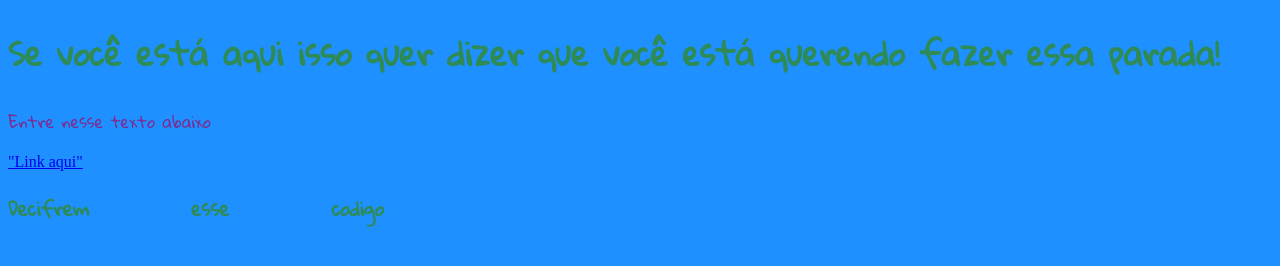
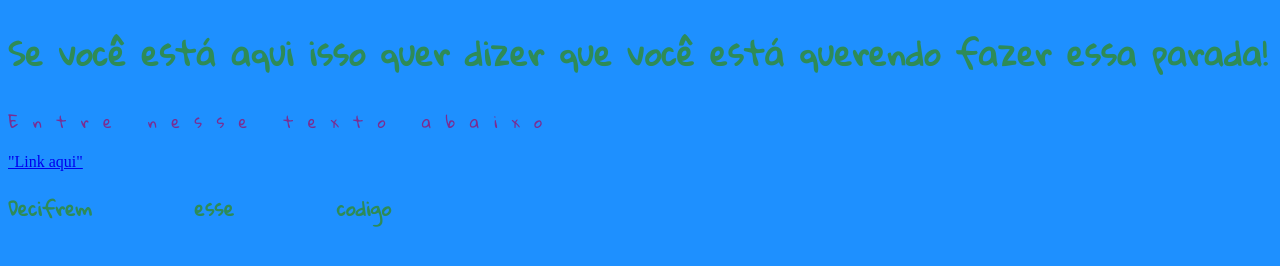
Before and after one commit to blpgc/blpgc.github.io, a plain HTML site: page index.html in a window 1280 px wide. Drawn offline with Linux system fonts and the light colour scheme.

```diff
--- a/style.css
+++ b/style.css
@@ -1,14 +1,16 @@
 h1 {
   color:seagreen;
       font-family: 'Gloria Hallelujah', cursive;
-
+      letter-spacing:0.02em
 }
 p {
+  letter-spacing: 0.9em;
   color: rgb( 123, 45, 145);
      line-height:1.95em;
       font-family: 'Gloria Hallelujah', cursive;
 }
 h3{
+  letter-spacing:0.02em;
   word-spacing:05em;
   color:Seagreen;
       font-family: 'Gloria Hallelujah', cursive;
```
